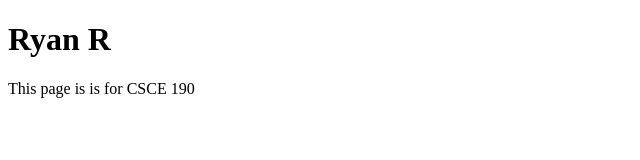
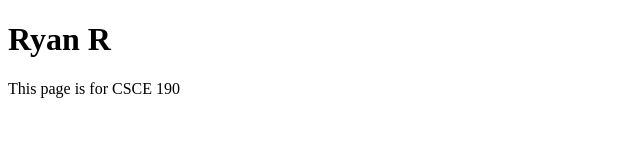
Before and after one commit to robertsrmain/robertsrmain.github.io, a plain HTML site: page index.html in a window 1280 px wide. Shown: the full height of the page, 0-640 px from the left. Drawn offline with Linux system fonts and the light colour scheme.

Commit message:
Update index.html

```diff
--- a/index.html
+++ b/index.html
@@ -5,6 +5,6 @@
     </head>
     <body>
     <h1>Ryan R</h1>
-    <p>This page is is for CSCE 190</p>
+    <p>This page is for CSCE 190</p>
     </body>
 </html>
```
